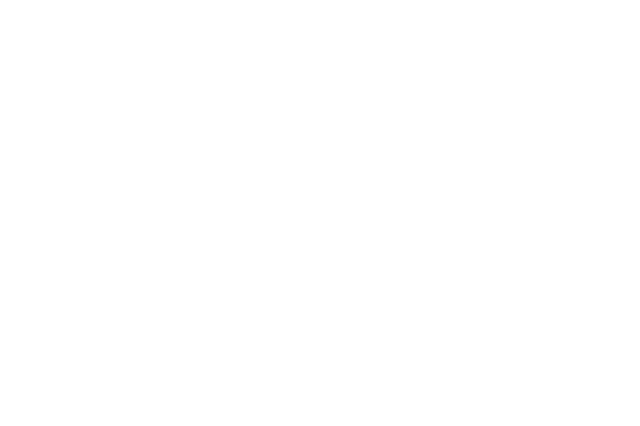
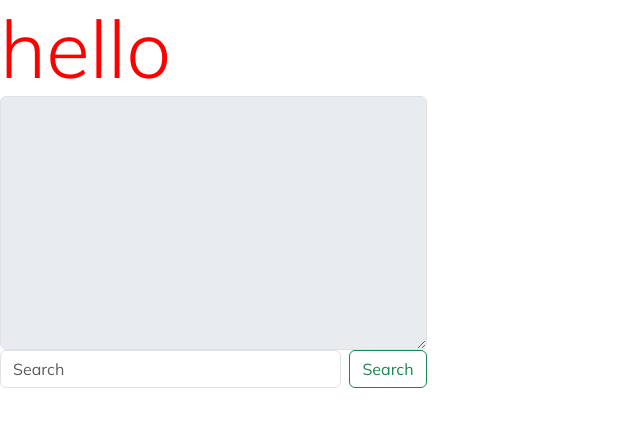
Before and after one commit to yeahlolnice/JSPageBuilder, a plain HTML site: page src/index.html in a window 1280 px wide. Both pictures are taken after a click on the button "Start". Shown: the whole page, without its empty margins (0-640 px from the left). Drawn offline with nearby package versions, Linux system fonts and the light colour scheme.

Commit message:
Added couple different things for making elements with classes and other attributes

```diff
--- a/src/index.html
+++ b/src/index.html
@@ -5,13 +5,12 @@
     <meta name="viewport" content="width=device-width, initial-scale=1.0">
     <title>Page Generator</title>
     <link href="https://cdn.jsdelivr.net/npm/bootstrap@5.3.3/dist/css/bootstrap.min.css" rel="stylesheet" integrity="sha384-QWTKZyjpPEjISv5WaRU9OFeRpok6YctnYmDr5pNlyT2bRjXh0JMhjY6hW+ALEwIH" crossorigin="anonymous">
-    <link rel="stylesheet" href="/styles.css">
+    <link rel="stylesheet" href="styles.css">
     <link rel="preconnect" href="https://fonts.googleapis.com">
     <link rel="preconnect" href="https://fonts.gstatic.com" crossorigin>
     <link href="https://fonts.googleapis.com/css2?family=Mulish:ital,wght@0,200..1000;1,200..1000&display=swap" rel="stylesheet">
 </head>
 <body id="body">
-
     <section id="main" role="main">
         <!-- all content is loaded in here. -->
     </section>
@@ -25,8 +24,20 @@
             </div>
         </div>
     </section>
-
+    <div class="hidden" id="cmd-container">
+        <div class="col-lg-4">
+            <div class="search-div" >
+                <form class="" role="search" id="search-form">
+                    <textarea name="chatHistory" id="chatHistory" class="form-control" rows="10" disabled></textarea>
+                    <div class="d-flex">
+                        <input class="form-control me-2" type="search" placeholder="Search" aria-label="Search">
+                        <button class="btn btn-outline-success" type="submit">Search</button>
+                    </div>
+                </form>
+            </div>
+        </div>
+    </div>
     <script src="https://cdn.jsdelivr.net/npm/bootstrap@5.3.3/dist/js/bootstrap.bundle.min.js" integrity="sha384-YvpcrYf0tY3lHB60NNkmXc5s9fDVZLESaAA55NDzOxhy9GkcIdslK1eN7N6jIeHz" crossorigin="anonymous"></script>
-    <script src="/main.js"></script>
+    <script src="main.js"></script>
 </body>
 </html>
--- a/src/main.js
+++ b/src/main.js
@@ -5,32 +5,112 @@ function removeSection(elemID) {
     console.log("Element with ID " + "(" + elemID + ")" + " removed");
 }
 
-// create section & append to the bottom of the body
-function createSection() {
-    let section = document.createElement("section");
-    let main = document.getElementById("main");
+function showCMDContainer() {
+    cmd = document.getElementById("cmd-container");
+    let classNames = cmd.className.replace("hidden", "")
+    cmd.className = classNames
+}
 
-    // Create ID for new section based off
-    //number of child elements in the main section
-    let newID = "section-" + main.childElementCount;
-    console.log("Section created and given ID " + "(" + newID + ")");
-    section.id = newID;
 
-    //append to main section
-    main.append(section);
+function createChildElements(elementType = "div", parentElementID = "main" ,elementCount = 1, eClassNames = "", eStyles = "", eAttributes = {}) {
 
-    //return the ID of the new section
-    return newID;
+    // Find the parent element
+    let parentElement = document.getElementById(parentElementID);   //add error handling if the element is not found
+
+    // Start Loop to create the new element/s
+    let elementArray = new Array;
+    let elem;
+    for (let i = 0; i < elementCount; i++) {
+       elem = document.createElement(elementType);
+       console.log(elem);
+       console.log(elementArray);
+       elementArray.push(elem);
+
+    }
+
+    // Add ClassNames, Styles, Attributes to all elements.
+    for (let element of elementArray) {
+        element.setAttribute("class", eClassNames);
+        element.setAttribute("style", eStyles);
+    }
+
+    // add way to pass object of attributes in and add them like this:
+    // attr = {
+    //     name: "mainBtn",
+    //     src: "http://example.com",
+    //     href: "http://example.com",
+    //     width: "69",
+    //     height: "69"
+    // }
+
+    // Append each element to the parent element.
+    let newID = "";
+    for (let element of elementArray) {
+        console.log(element);
+        parentElement.appendChild(element);
+        newID = elementType +"-"+ parentElement.childElementCount;
+        console.log("Section created and given ID " + "(" + newID + ")");
+        element.id = newID;
+        element.innerText = "hello";
+    }
+
+
+
+    return elementArray;
+
+}
+
+function updateChatHistory(newChat) {
+    let chat = document.getElementById("chatHistory");
+    chat.innerHTML = chat.innerHTML + "\n" + newChat;
+
+    console.log(chat.innerHTML)
 }
 
 function startBtnClick() {
     // remove btn section
     removeSection("start-section");
 
-    // create new section
-    let firstSection = createSection();
-
-    console.log(firstSection);
 
 
+    //cmd-container
+    showCMDContainer();
+
+    // start listening to the form ******** THIS WILL STOP AND WAIT FOR THIS CODE TO RETURN
+    let form = document.getElementById("search-form");
+    form.addEventListener('submit', (event) => {
+        event.preventDefault();
+        let search = event.target.children[1].children[0];
+
+        console.log(search.value);
+        updateChatHistory(search.value);
+
+
+        search.value = "";
+    })
+
+    createChildElements(
+        "div",
+        "main",
+        1,
+        "display-1",
+        "color: red; font-size: 5rem;"
+    )
+
+
+
+
+
+
+
+
+
+
+    // createChildElements(
+    //     "h1",
+    //     firstSection,
+    //     2,
+    //     "display-1",
+    //     "color: red; font-size: 5rem;"
+    // )
 }
--- a/src/styles.css
+++ b/src/styles.css
@@ -1,6 +1,13 @@
 *:not(.fa) {
     font-family: 'Mulish', sans-serif !important;
     scroll-behavior: smooth;
+}
+#cmd-container {
+
+}
+
+.hidden {
+    display: none !important;
 }
 
 #start-col {
```
Also changed, not shown: 1 other file.
